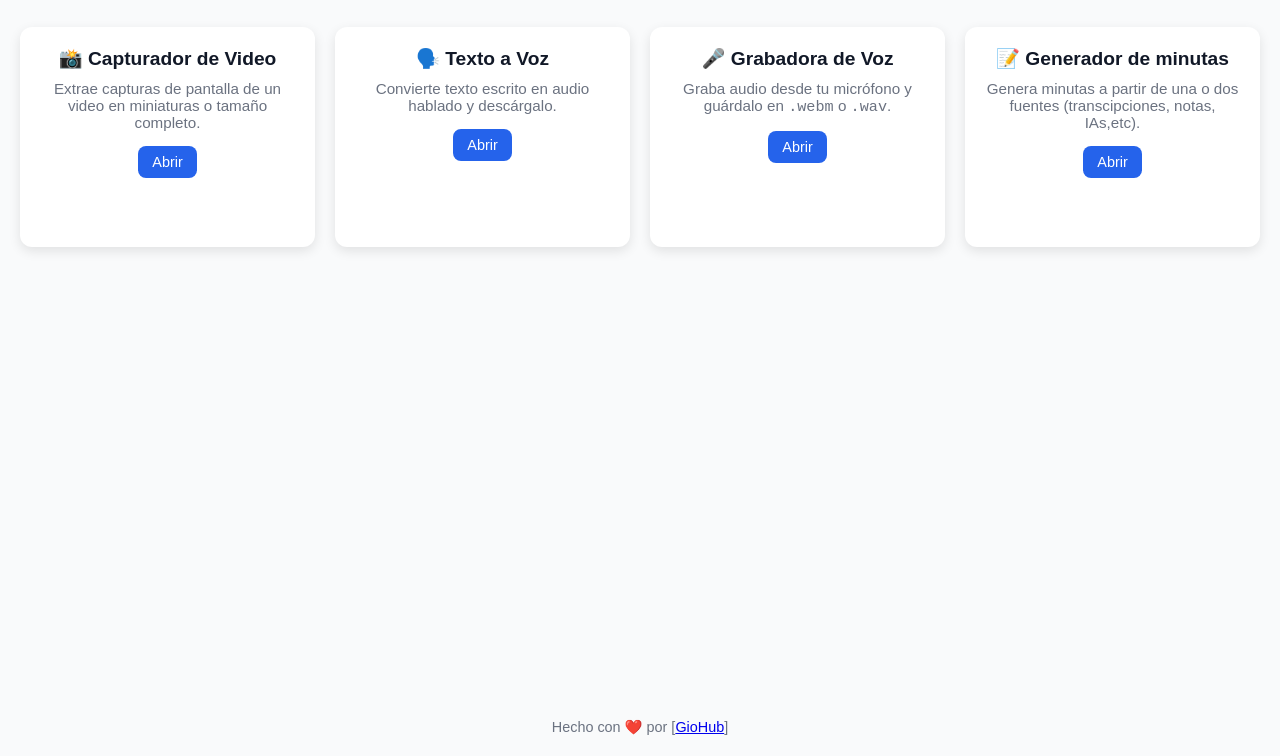
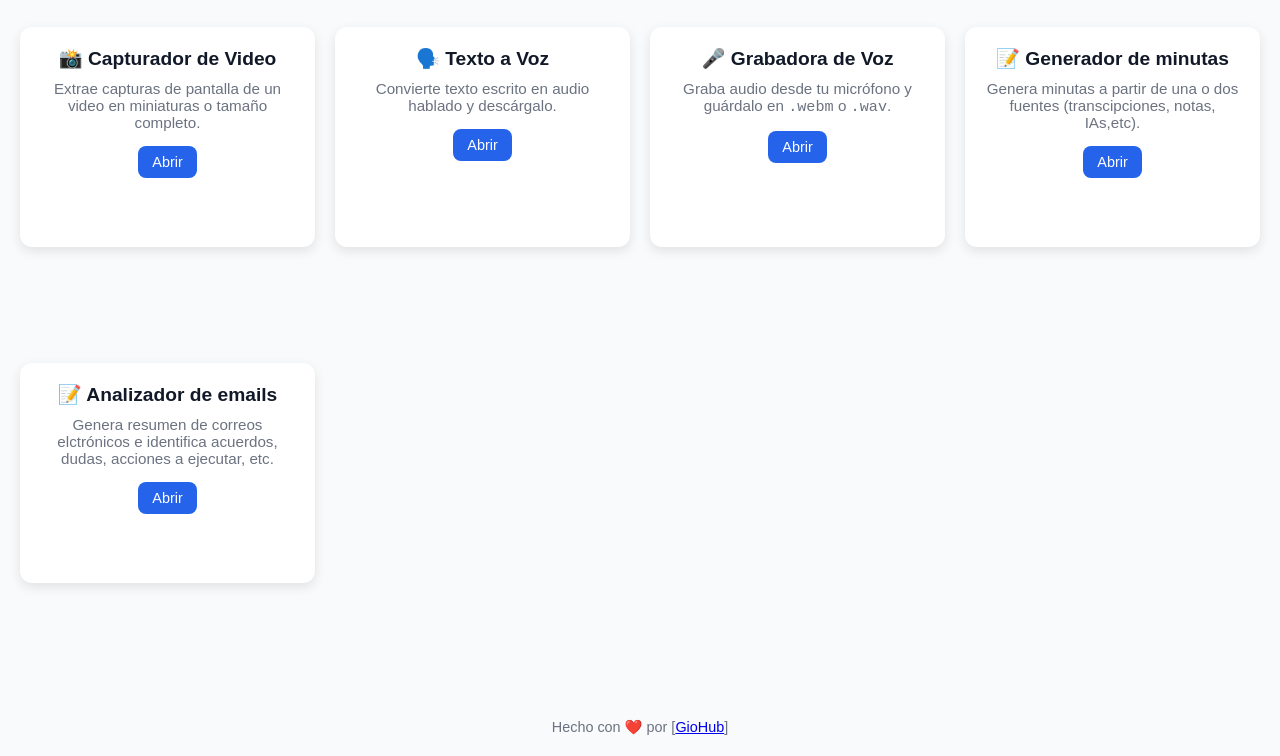
Before and after one commit to GioHub/GioHub.github.io, a plain HTML site: page publicProjects/WebResources/index.html in a window 1280 px wide. Shown: the part 84-840 px from the top of the page. Drawn offline with Linux system fonts and the light colour scheme.

Commit message:
update directory

```diff
--- a/publicProjects/WebResources/index.html
+++ b/publicProjects/WebResources/index.html
@@ -104,6 +104,11 @@
       <p>Genera minutas a partir de una o dos fuentes (transcipciones, notas, IAs,etc).</p>
       <a href="https://minutasgenerator.streamlit.app/">Abrir</a>
     </div>
+    <div class="card">
+      <h2>📝 Analizador de emails</h2>
+      <p>Genera resumen de correos elctrónicos e identifica acuerdos, dudas, acciones a ejecutar, etc.</p>
+      <a href="https://mailmind.streamlit.app/">Abrir</a>
+    </div>
   </div>
 
   <footer>
```
